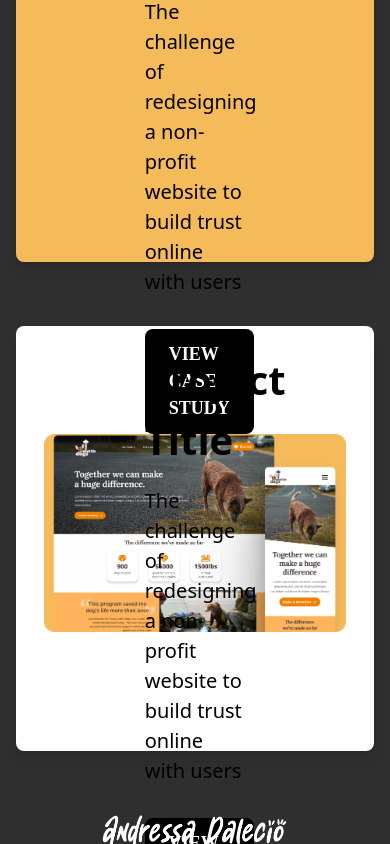
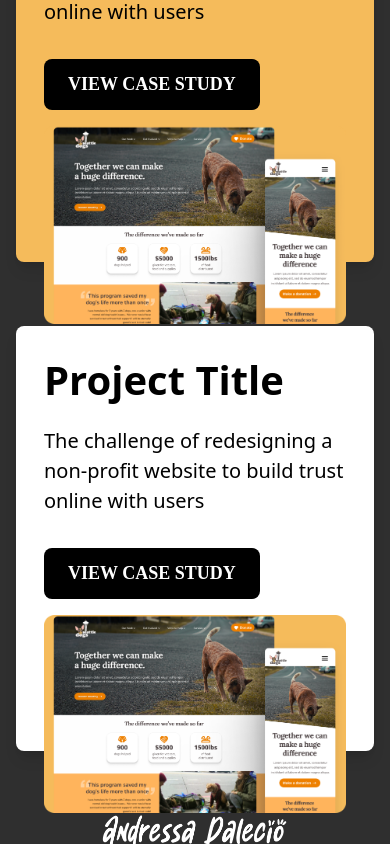
Before and after one commit to gustxyz/andressa-portfolio, a Next.js app: page / in a window 390 px wide. Shown: the part 1240-2084 px from the top of the page. Built offline with nearby package versions, Linux system fonts and the light colour scheme.

Commit message:
Update Card.tsx

```diff
--- a/components/Card.tsx
+++ b/components/Card.tsx
@@ -13,7 +13,7 @@ const Text = ({
   anchor: string;
 }) => {
   return (
-    <div className="my-auto flex flex-col w-2/6">
+    <div className="my-auto flex flex-col lg:w-2/6 ">
       <h3 className="font-size-extra-large font-bold mb-4">{header}</h3>
       <p className="font-size-large mb-8">{paragraph}</p>
       <BtnCaseStudy link={anchor} />
@@ -50,7 +50,12 @@ export default function Card({ direction, color }: CardProps) {
           anchor={"#"}
         />
 
-        <img height="350px" width="580px" src="/images/project_card_1.png" />
+        <img
+          className="lg:mt-0 mt-4"
+          height="350px"
+          width="580px"
+          src="/images/project_card_1.png"
+        />
       </Row>
     </section>
   );
```
